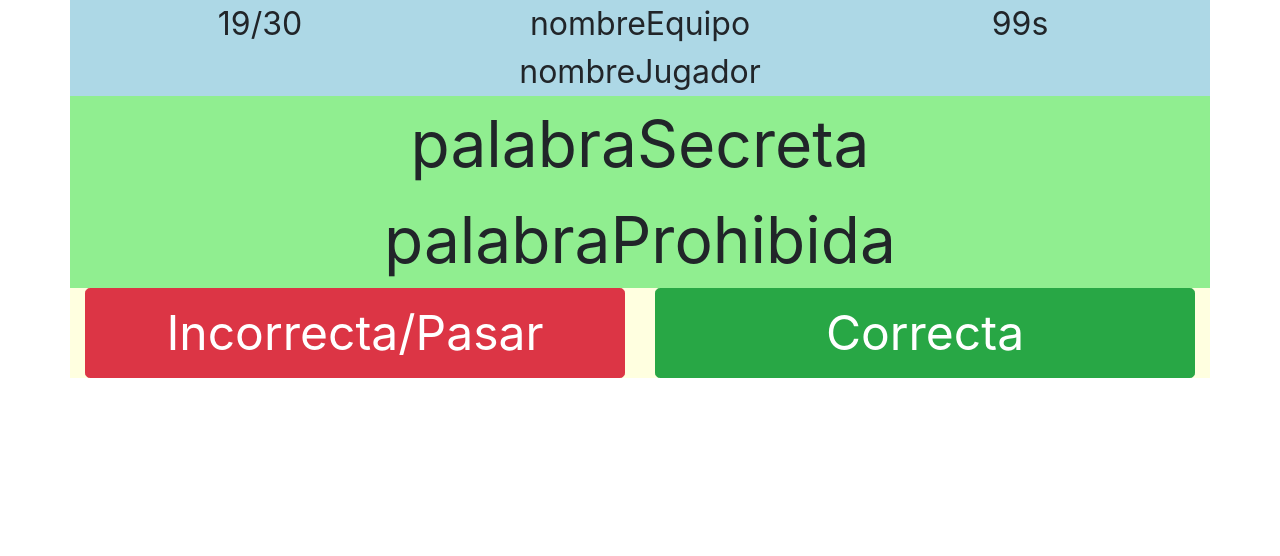
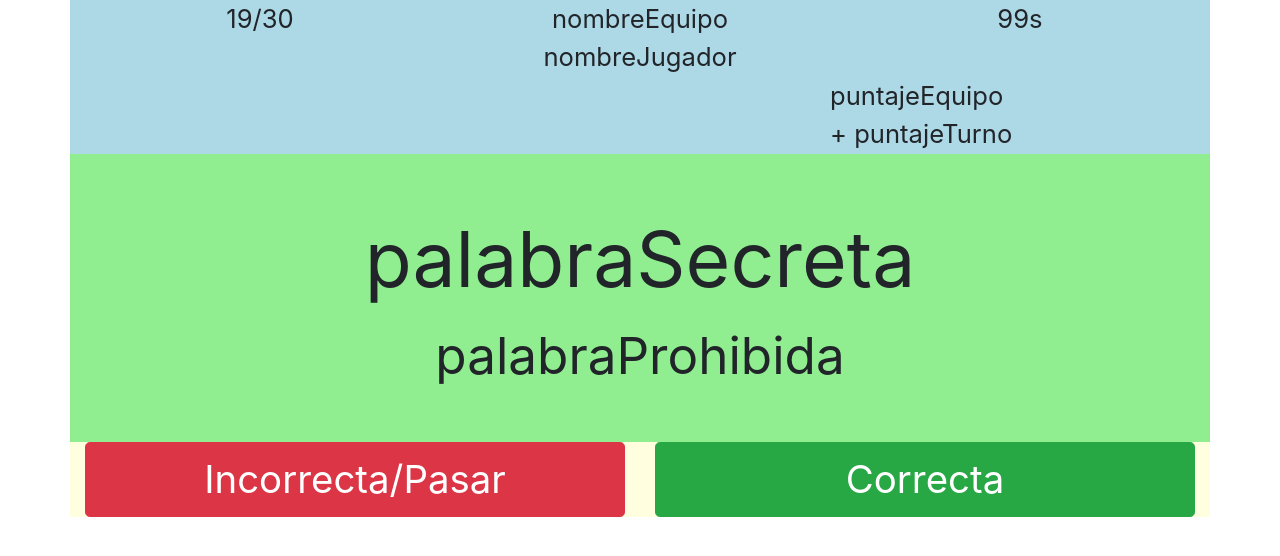
Before and after one commit to LeandroMagonza/sayMyName, an Angular app: page / in a window 1280 px wide. Shown: the top 556 px of the page. Built offline with nearby package versions, Linux system fonts and the light colour scheme.

Commit message:
Modificados los tamaños de letra

```diff
--- a/src/app/acciones/acciones.component.css
+++ b/src/app/acciones/acciones.component.css
@@ -3,5 +3,5 @@ div {
 }
 .btn
 {
-  font-size: 3rem;
+  font-size:3vw
 }
--- a/src/app/app.module.ts
+++ b/src/app/app.module.ts
@@ -9,6 +9,7 @@ import { JugadorActualComponent } from './header/jugador-actual/jugador-actual.c
 import { PuntajeComponent } from './puntaje/puntaje.component';
 import { CartaActualComponent } from './carta-actual/carta-actual.component';
 import { AccionesComponent } from './acciones/acciones.component';
+import { PuntajeEquipoComponent } from './header/puntaje-equipo/puntaje-equipo.component';
 
 @NgModule({
   declarations: [
@@ -19,7 +20,8 @@ import { AccionesComponent } from './acciones/acciones.component';
     JugadorActualComponent,
     PuntajeComponent,
     CartaActualComponent,
-    AccionesComponent
+    AccionesComponent,
+    PuntajeEquipoComponent
   ],
   imports: [
     BrowserModule
--- a/src/app/carta-actual/carta-actual.component.css
+++ b/src/app/carta-actual/carta-actual.component.css
@@ -1,5 +1,12 @@
 div {
   background-color: lightgreen;
   text-align: center;
-  font-size: 4rem;
 }
+.palabraSecreta
+{
+  font-size: 6vw
+}
+.palabraProhibida
+{
+  font-size: 4vw
+}
--- a/src/app/carta-actual/carta-actual.component.html
+++ b/src/app/carta-actual/carta-actual.component.html
@@ -1,6 +1,7 @@
-<div class="row">
-  <div class="col-lg-12">palabraSecreta</div>
+<div class="row" style="padding-bottom: em;padding-top: 3em;">
+  <div class="col-lg-12 palabraSecreta">palabraSecreta</div>
 </div>
-<div class="row">
-  <div class="col-lg-12">palabraProhibida</div>
+<!-- <div class="row"></div> -->
+<div class="row" style="padding-bottom: 3em;">
+  <div class="col-lg-12 palabraProhibida" >palabraProhibida</div>
 </div>
--- a/src/app/header/header.component.css
+++ b/src/app/header/header.component.css
@@ -1,5 +1,5 @@
 div {
   background-color: lightblue;
   text-align: center;
-  font-size: 2rem;
+  font-size: 2vw
 }
--- a/src/app/header/header.component.html
+++ b/src/app/header/header.component.html
@@ -3,3 +3,7 @@
     <app-jugador-actual class="col-4"></app-jugador-actual>
     <app-timer class="col-4"></app-timer>
   </div>
+<div class="row">
+  <div class="col-8"></div>
+  <app-puntaje-equipo class="col-4"></app-puntaje-equipo>
+</div>
--- /dev/null
+++ b/src/app/header/puntaje-equipo/puntaje-equipo.component.html
@@ -0,0 +1,2 @@
+<div class="row">puntajeEquipo</div>
+<div class="row">+ puntajeTurno</div>
--- /dev/null
+++ b/src/app/header/puntaje-equipo/puntaje-equipo.component.ts
@@ -0,0 +1,15 @@
+import { Component, OnInit } from '@angular/core';
+
+@Component({
+  selector: 'app-puntaje-equipo',
+  templateUrl: './puntaje-equipo.component.html',
+  styleUrls: ['./puntaje-equipo.component.css']
+})
+export class PuntajeEquipoComponent implements OnInit {
+
+  constructor() { }
+
+  ngOnInit(): void {
+  }
+
+}
```
Also changed, not shown: src/app/header/puntaje-equipo/puntaje-equipo.component.css (added), 1 other file (tests, documents, lock files or other folders).
